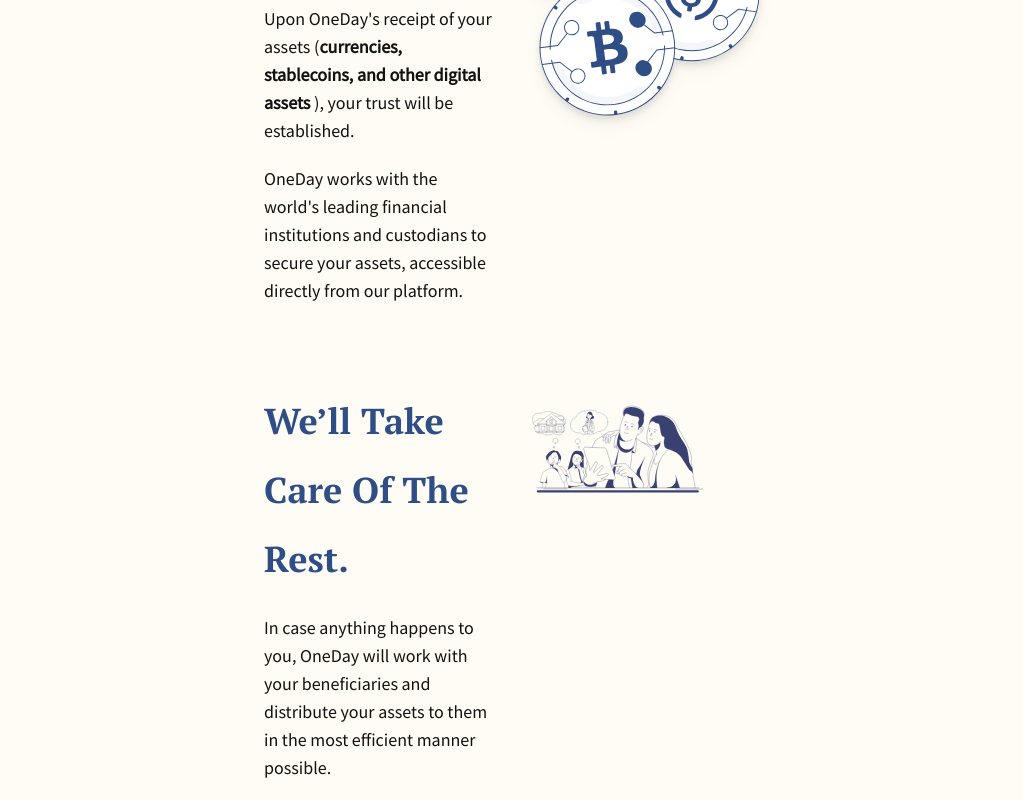
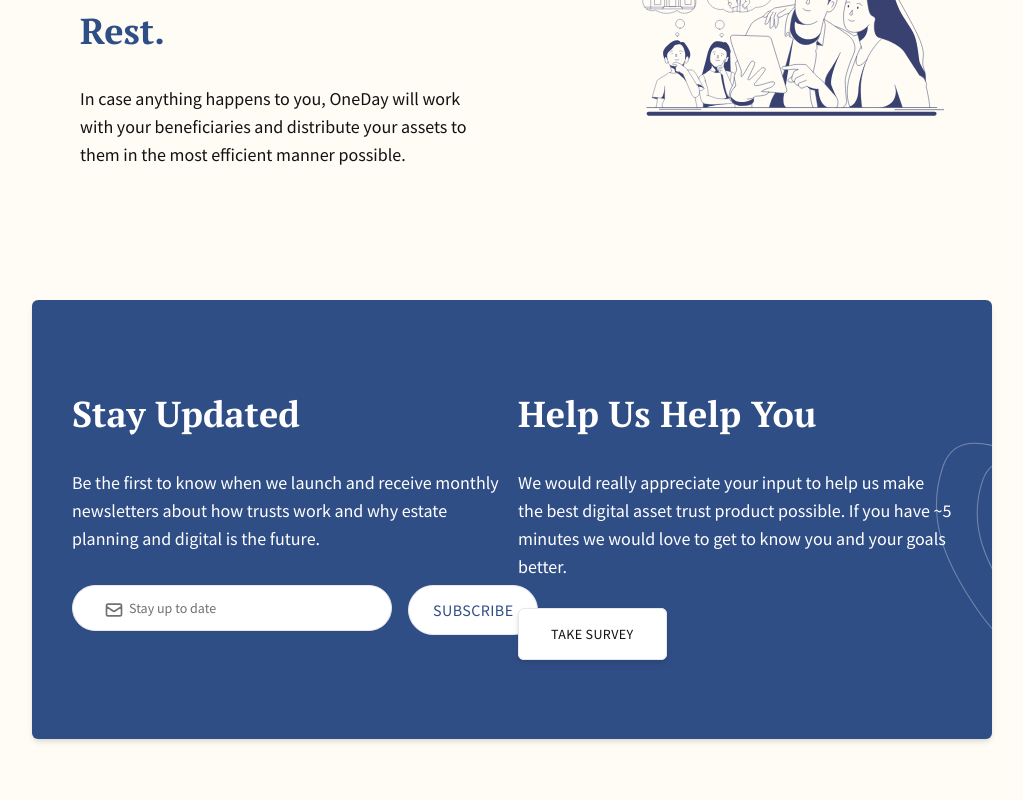
Before and after one commit to jonahcastro/oneday, a Next.js app: page / in a window 1280 px wide. Shown: the part 3409-4209 px from the top of the page, without its empty margins (128-1151 px from the left). Built offline with nearby package versions, Linux system fonts and the light colour scheme.

Commit message:
update padding layout in contact and services section

```diff
--- a/layouts/Contact.jsx
+++ b/layouts/Contact.jsx
@@ -57,7 +57,7 @@
       initial="hidden"
       animate={control}
     >
-      <div className="container">
+      <div className="px-10 lg:px-40">
         <div className="items-top grid justify-center gap-3 rounded-md bg-purple bg-circular bg-cover bg-center bg-no-repeat px-10 py-20 shadow-md md:grid-cols-2">
           <div className="max-w-md">
             <h1 className="font-display text-3xl font-bold capitalize leading-8 text-white md:text-4xl lg:leading-12">
--- a/layouts/Services.jsx
+++ b/layouts/Services.jsx
@@ -28,7 +28,7 @@
       initial="hidden"
       animate={control}
     >
-      <div className="container pt-20 pb-10 md:pt-40">
+      <div className="px-10 lg:px-40 pt-20 pb-10 md:pt-40">
         <h1 className="text-center font-display text-3xl font-bold capitalize leading-8 text-purple md:text-4xl lg:text-5xl lg:leading-12">
           How It Works
         </h1>
@@ -107,15 +107,15 @@
             </div>
           </div>
         </div>*/}
-        <div className="mt-3 grid grid-rows-4 items-start justify-center gap-5 p-10 md:p-12 lg:mt-10 lg:items-center lg:gap-10 lg:px-20">
+        <div className="mt-3 grid grid-rows-4 items-start justify-center gap-5 p-10 md:p-12 lg:mt-10 lg:items-center lg:gap-10">
           <div
-            className="grid grid-cols-1 gap-10 md:grid-cols-2"
+            className="grid justify-between grid-cols-1 gap-12 md:grid-cols-2"
             role="gridcell"
           >
             <img
               src="/services/Illustration-02.svg"
               alt="VETTED &amp; APPROVED"
-              className="mx-auto w-64 drop-shadow-lg transition delay-150 duration-300 ease-in-out hover:-translate-y-6"
+              className="justify-self-center md:justify-self-end w-64 drop-shadow-lg transition delay-150 duration-300 ease-in-out hover:-translate-y-6"
             />
             <div className="order-first">
               <h1 className="font-display text-xl font-bold uppercase leading-8 text-purple md:text-2xl">
@@ -132,13 +132,13 @@
             </div>
           </div>
           <div
-            className="grid grid-cols-1 gap-10 md:grid-cols-2"
+            className="grid justify-between grid-cols-1 gap-12 md:grid-cols-2"
             role="gridcell"
           >
             <img
               src="/services/Illustration-03.svg"
               alt="PRIVATE YET ACCESSIBLE"
-              className="mx-auto w-64 drop-shadow-lg transition delay-150 duration-300 ease-in-out hover:-translate-y-6"
+              className="justify-self-center md:justify-self-end w-64 drop-shadow-lg transition delay-150 duration-300 ease-in-out hover:-translate-y-6"
             />
             <div className="order-first">
               <h1 className="font-display text-xl font-bold uppercase leading-8 text-purple md:text-2xl">
@@ -160,13 +160,13 @@
             </div>
           </div>
           <div
-            className="grid grid-cols-1 gap-10 md:grid-cols-2"
+            className="grid justify-between grid-cols-1 gap-12 md:grid-cols-2"
             role="gridcell"
           >
             <img
               src="/services/Illustration-06.svg"
               alt="PEACE OF MIND"
-              className="w-50 mx-auto drop-shadow-lg transition delay-150 duration-300 ease-in-out hover:-translate-y-6"
+              className="justify-self-center md:justify-self-end w-64 drop-shadow-lg transition delay-150 duration-300 ease-in-out hover:-translate-y-6"
             />
             <div className="order-first">
               <h1 className="font-display text-xl font-bold uppercase leading-8 text-purple md:text-2xl">
@@ -190,10 +190,10 @@
             </div>
           </div>
           <div
-            className="grid grid-cols-1 gap-10 md:grid-cols-2"
+            className="grid justify-between grid-cols-1 gap-12 md:grid-cols-2"
             role="gridcell"
           >
-            <img src="/svg/dream.svg" alt="Dream" className="w-3/4" />
+            <img src="/svg/dream.svg" alt="Dream" className="justify-self-center md:justify-self-end w-3/4" />
             <div className="order-first mt-10 md:mt-0">
               <h1 className="font-display text-3xl font-bold capitalize leading-8 text-purple md:text-4xl lg:leading-12">
                 We’ll Take Care of The Rest.
```
